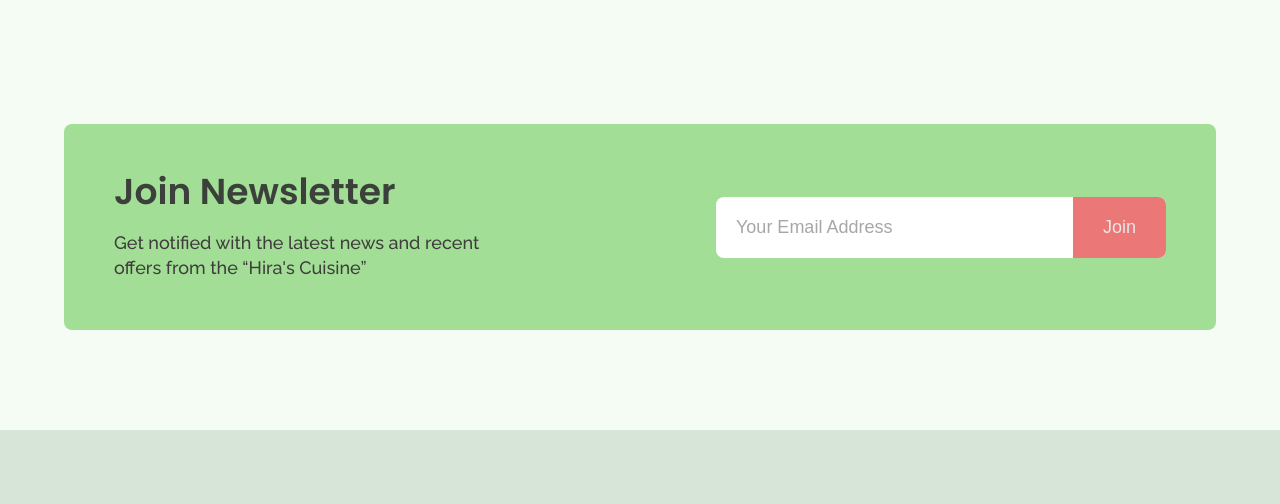
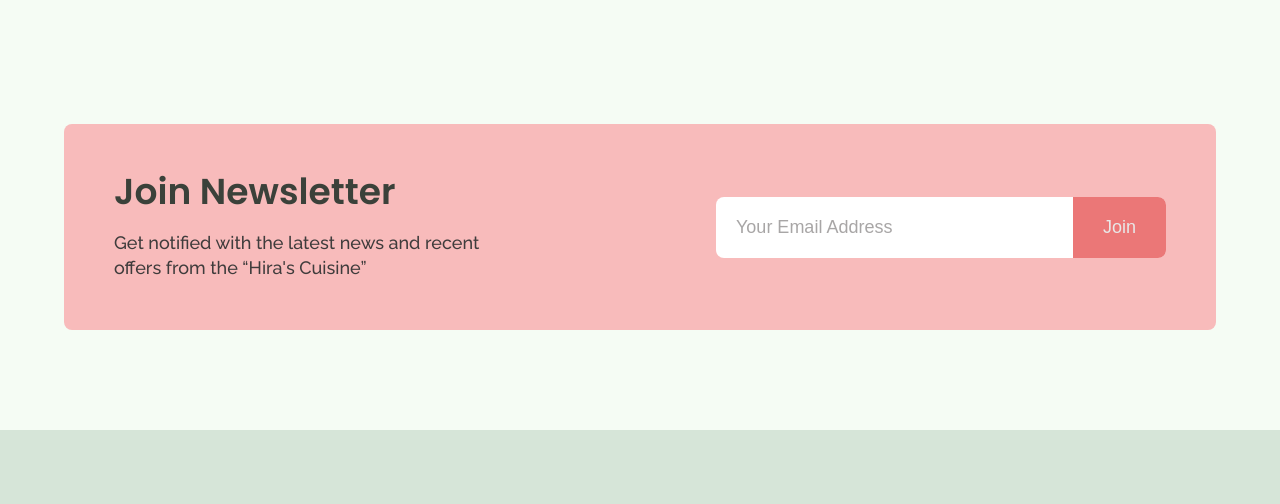
Before and after one commit to Saurabh-2102/food-restaurant-web., a plain HTML site: page index1.html in a window 1280 px wide. Shown: the part 5590-6094 px from the top of the page. Drawn offline with nearby package versions, Linux system fonts and the light colour scheme.

Commit message:
initial commit

```diff
--- a/globalStyles.css
+++ b/globalStyles.css
@@ -23,7 +23,7 @@ section {
 }
 :root {
 	--green-1: #eb7777;
-	--green-2: #a2de96;
+	--green-2: #f8bbbb;
 	--lightGreen-1: #d6e5d8;
 	--lightGreen-2: #f5fcf4;
 	--black-1: #3b413a;
```
